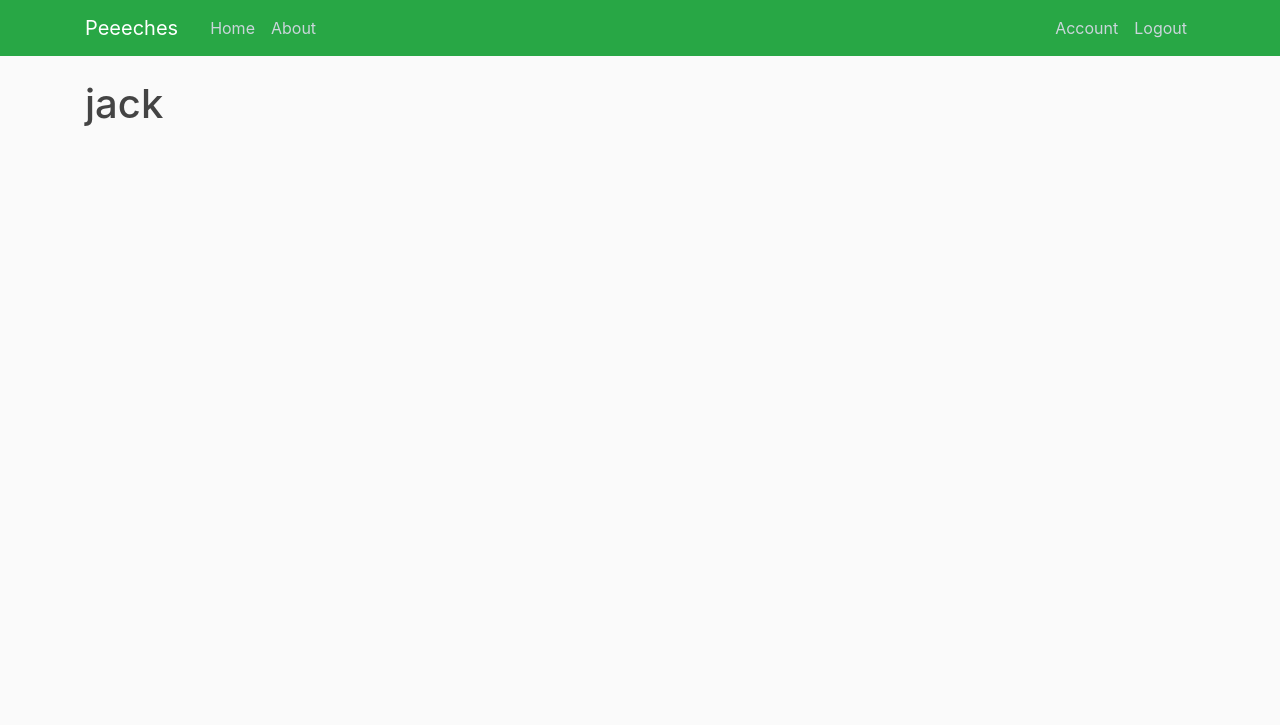
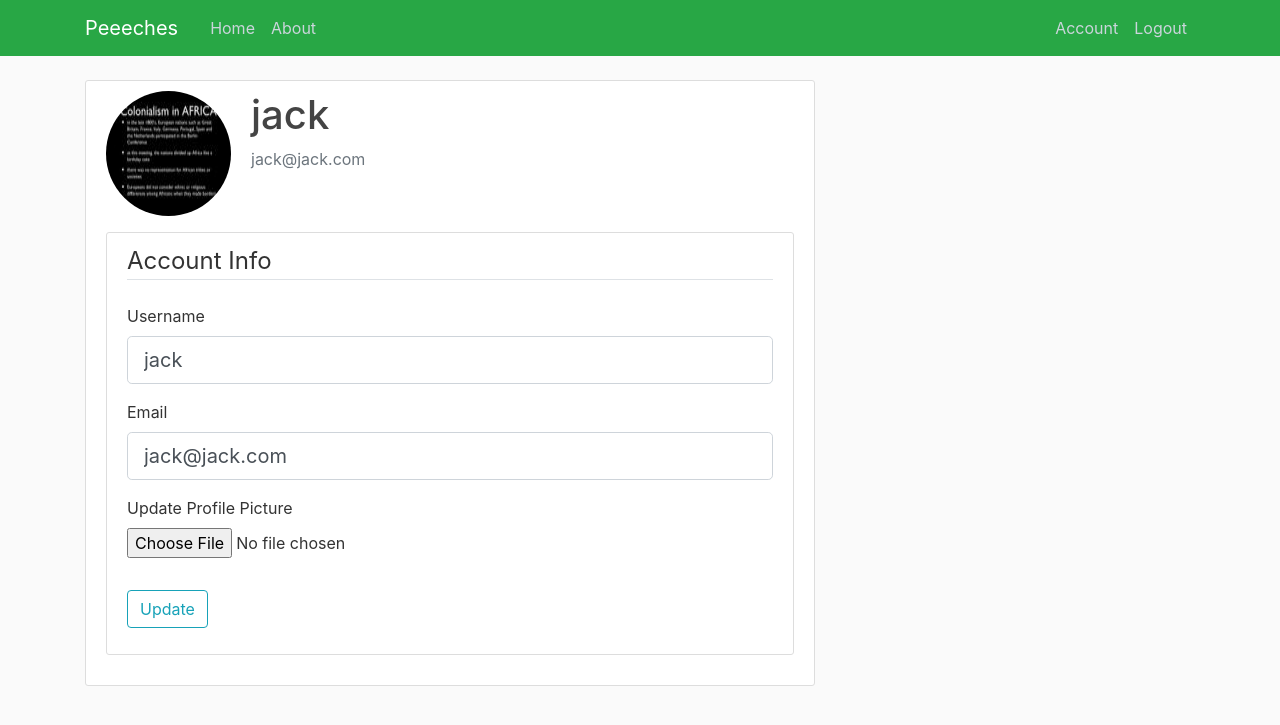
Before and after one commit to BenkiKuu/pythonip3, a Flask app: page /account in a window 1280 px wide. Shown: the top 725 px of the page. Run offline with Flask 2, Linux system fonts and the light colour scheme; a user stored in the database is signed in; some libraries are stand-ins or nearby versions.

Commit message:
ads the picture functionality

```diff
--- a/app/forms.py
+++ b/app/forms.py
@@ -1,4 +1,6 @@
 from flask_wtf import FlaskForm
+from flask_wtf.file import FileField, FileAllowed
+from flask_login import current_user
 from wtforms import StringField, PasswordField, SubmitField, BooleanField
 from wtforms.validators import DataRequired, Length, Email, EqualTo, ValidationError
 from app.models import User
@@ -27,3 +29,22 @@ class LoginForm(FlaskForm):
     password = PasswordField('Password', validators = [DataRequired()])
     remember = BooleanField('Remember Me')
     submit = SubmitField('Login')
+
+
+class UpdateAccountForm(FlaskForm):
+    username = StringField('Username', validators = [DataRequired(), Length(min=2, max=20)])
+    email = StringField('Email',validators = [DataRequired(), Email()])
+    picture = FileField('Update Profile Picture', validators=[FileAllowed(['jpg', 'png', 'jpeg', 'jpe'])])
+    submit = SubmitField('Update')
+
+    def validate_username(self, username):
+        if username.data != current_user.username:
+            user = User.query.filter_by(username=username.data).first()
+            if user:
+                raise ValidationError('That username is taken please choose a different one')
+
+    def validate_email(self, email):
+        if email.data != current_user.email:
+            user = User.query.filter_by(email=email.data).first()
+            if user:
+                raise ValidationError('That email is taken please choose a different one')
--- a/app/models.py
+++ b/app/models.py
@@ -13,7 +13,7 @@ class User(db.Model, UserMixin):
     id = db.Column(db.Integer, primary_key=True)
     username = db.Column(db.String(20), unique=True, nullable=False)
     email = db.Column(db.String(250), unique=True, nullable=False)
-    image_file = db.Column(db.String(20), nullable=False, default='default.jpg')
+    image_file = db.Column(db.String(20), nullable=False, default='default.png')
     password = db.Column(db.String(250), nullable=False)
     posts = db.relationship('Post', backref='author', lazy=True)
 
--- a/app/templates/account.html
+++ b/app/templates/account.html
@@ -1,4 +1,68 @@
 {% extends 'base.html' %}
 {% block content %}
-  <h1>{{ current_user.username }}</h1>
+    <div class="content-section">
+    <div class="media">
+      <img class="rounded-circle account-img" src="{{ image_file }}">
+      <div class="media-body">
+        <h2 class="account-heading">{{current_user.username}}</h2>
+        <p class="text-secondary">{{current_user.email}}</p>
+      </div>
+    </div>
+    <div class="content-section">
+      <form action="" method="POST" enctype="multipart/form-data">
+        {{ form.hidden_tag() }}
+        <fieldset class='form-group'>
+          <legend class='border-bottom mb-4'>Account Info</legend>
+          <div class="form-group">
+            {{form.username.label(class='form-control-label') }}
+            {% if form.username.errors %}
+              {{ form.username(class="form-control form-control-lg is-invalid") }}
+              <div class="invalid-feedback">
+                {% for error in form.username.errors %}
+                  <span>{{ error }}</span>
+                {% endfor %}
+
+              </div>
+            {% else %}
+              {{form.username(class='form-control form-control-lg') }}
+
+            {% endif %}
+
+
+          </div>
+          <div class="form-group">
+            {{form.email.label(class='form-control-label') }}
+            {% if form.email.errors %}
+              {{ form.email(class="form-control form-control-lg is-invalid") }}
+              <div class="invalid-feedback">
+                {% for error in form.email.errors %}
+                  <span>{{ error }}</span>
+                {% endfor %}
+
+              </div>
+            {% else %}
+              {{form.email(class='form-control form-control-lg') }}
+
+            {% endif %}
+
+          </div>
+          <div class="form-group">
+            {{ form.picture.label() }}
+            {{form.picture(class="form-control-file") }}
+            {% if form.picture.errors %}
+              {% for error in form.picture.errors %}
+                <span class="text-danger">{{ error }}</span></br>
+              {% endfor %}
+            {% endif %}
+          </div>
+        </fieldset>
+        <div class="form-group">
+          {{ form.submit(class='btn btn-outline-info')}}
+
+        </div>
+
+      </form>
+
+    </div>
+    </div>
 {% endblock content %}
--- a/app/views.py
+++ b/app/views.py
@@ -1,7 +1,10 @@
+import os
+import secrets
+from PIL import Image
 from app import app, db, bcrypt
 from flask import render_template, url_for, flash, redirect, request
 from app.models import User, Post
-from app.forms import RegistrationForm, LoginForm
+from app.forms import RegistrationForm, LoginForm, UpdateAccountForm
 from flask_login import login_user, current_user, logout_user, login_required
 
 
@@ -69,7 +72,36 @@ def logout():
     logout_user()
     return redirect(url_for('home'))
 
-@app.route('/account')
+
+def save_picture(form_picture):
+    random_hex = secrets.token_hex(8)
+    _, f_ext = os.path.splitext(form_picture.filename)
+    picture_fn = random_hex + f_ext
+    picture_path = os.path.join(app.root_path, 'static/profile_pics', picture_fn)
+
+    output_size = (125, 125)
+    i = Image.open(form_picture)
+    i.thumbnail(output_size)
+    i.save(picture_path)
+
+    return picture_fn
+
+
+@app.route('/account', methods=['GET','POST'])
 @login_required
 def account():
-    return render_template('account.html', title='account')
+    form = UpdateAccountForm()
+    if form.validate_on_submit():
+        if form.picture.data:
+            picture_file = save_picture(form.picture.data)
+            current_user.image_file = picture_file
+        current_user.username = form.username.data
+        current_user.email = form.email.data
+        db.session.commit()
+        flash('Your account has been updated!', 'success')
+        return redirect(url_for('account'))
+    elif request.method == 'GET':
+        form.username.data = current_user.username
+        form.email.data = current_user.email
+    image_file = url_for('static',filename='profile_pics/' + current_user.image_file)
+    return render_template('account.html', title='account', image_file=image_file, form=form)
```
Also changed, not shown: app/site.db, app/static/profile_pics/168b873a58b6b124.jpg (added), app/static/profile_pics/default.png (added), 1 other file.
